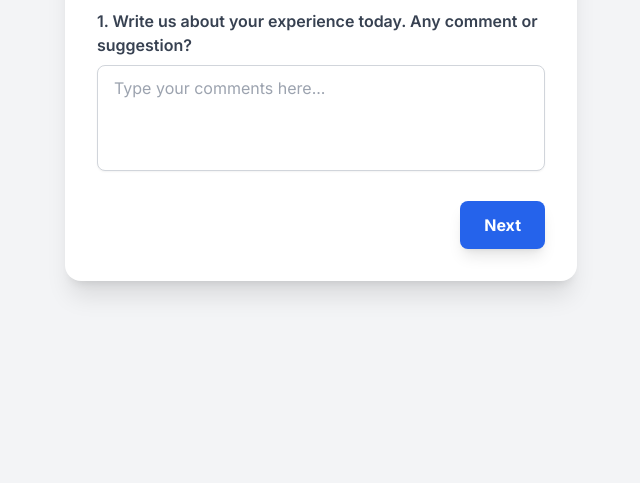
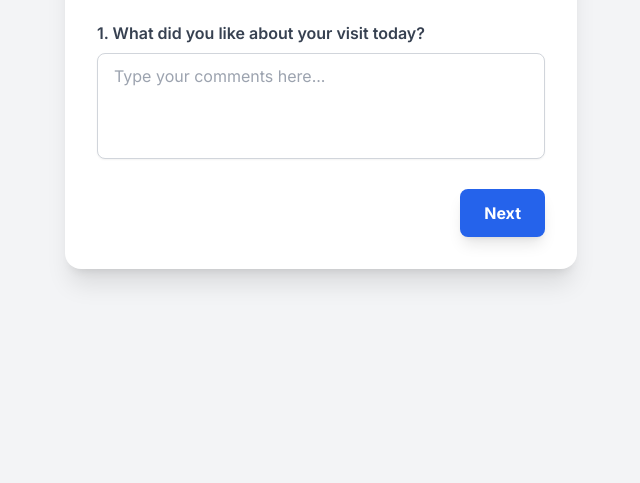
Before and after one commit to urkey-ops/survey1, a website: page index.html in a window 1280 px wide. Shown: the part 317-800 px from the top of the page, without its empty margins (319-959 px from the left). Drawn offline with nearby package versions, Linux system fonts and the light colour scheme.

Commit message:
Update index.html

```diff
--- a/index.html
+++ b/index.html
@@ -51,7 +51,7 @@
 
             <!-- Question 1: Text -->
             <div class="survey-page" data-page="0">
-                <label for="comments" class="block text-gray-700 font-semibold mb-2">1. Write us about your experience today. Any comment or suggestion?</label>
+                <div id="rotatingQuestion" class="block text-gray-700 font-semibold mb-2"></div>
                 <textarea
                     id="comments"
                     name="comments"
@@ -165,8 +165,17 @@
         const surveyPages = document.querySelectorAll('.survey-page');
         const nextButton = document.getElementById('nextButton');
         const backButton = document.getElementById('backButton');
+        const rotatingQuestionEl = document.getElementById('rotatingQuestion');
+
+        const questions = [
+            "1. What did you like about your visit today?",
+            "1. What could we do better during your next visit?",
+            "1. Do you have any general comments or suggestions?",
+            "1. What was the most memorable part of your experience?"
+        ];
 
         let currentPage = 0;
+        let questionIndex = 0;
 
         function showPage(pageIndex) {
             surveyPages.forEach((page, index) => {
@@ -200,6 +209,33 @@
                 }
             }
             return true;
+        }
+
+        let typingTimeout;
+        let displayTimeout;
+
+        function typeWriter(text, i, speed) {
+            if (i < text.length) {
+                rotatingQuestionEl.textContent += text.charAt(i);
+                typingTimeout = setTimeout(() => typeWriter(text, i + 1, speed), speed);
+            } else {
+                // Once typing is complete, show the full question for 4 seconds
+                displayTimeout = setTimeout(rotateQuestions, 4000);
+            }
+        }
+
+        function rotateQuestions() {
+            // Clear any previous timeouts to prevent overlap
+            clearTimeout(typingTimeout);
+            clearTimeout(displayTimeout);
+
+            // Get the current question and reset the element's text
+            const currentQuestion = questions[questionIndex];
+            rotatingQuestionEl.textContent = "";
+            questionIndex = (questionIndex + 1) % questions.length;
+
+            // Start the typing effect
+            typeWriter(currentQuestion, 0, 50); // 50ms per character
         }
 
         // Add event listeners for navigation
@@ -274,6 +310,7 @@
 
         // Initialize the survey on page load
         showPage(currentPage);
+        rotateQuestions(); // Start the first question cycle
     </script>
 </body>
 </html>
```
